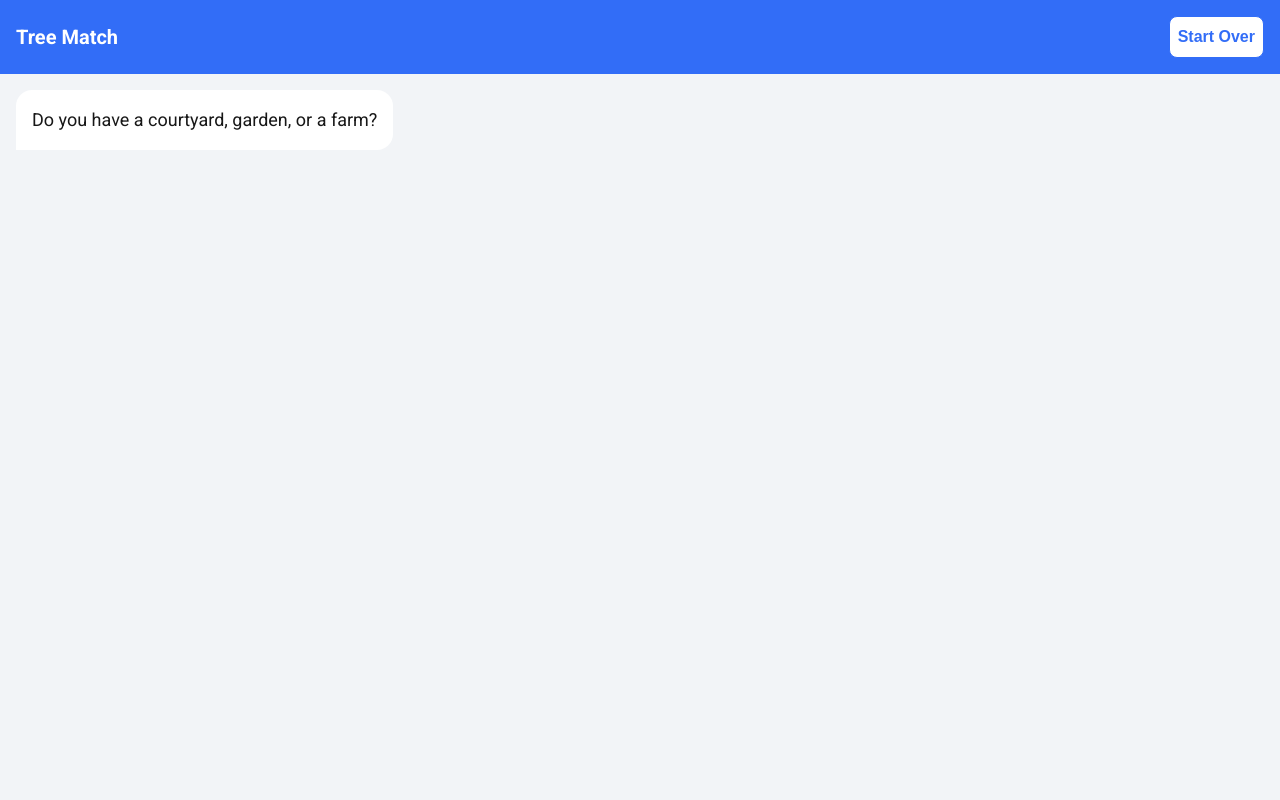
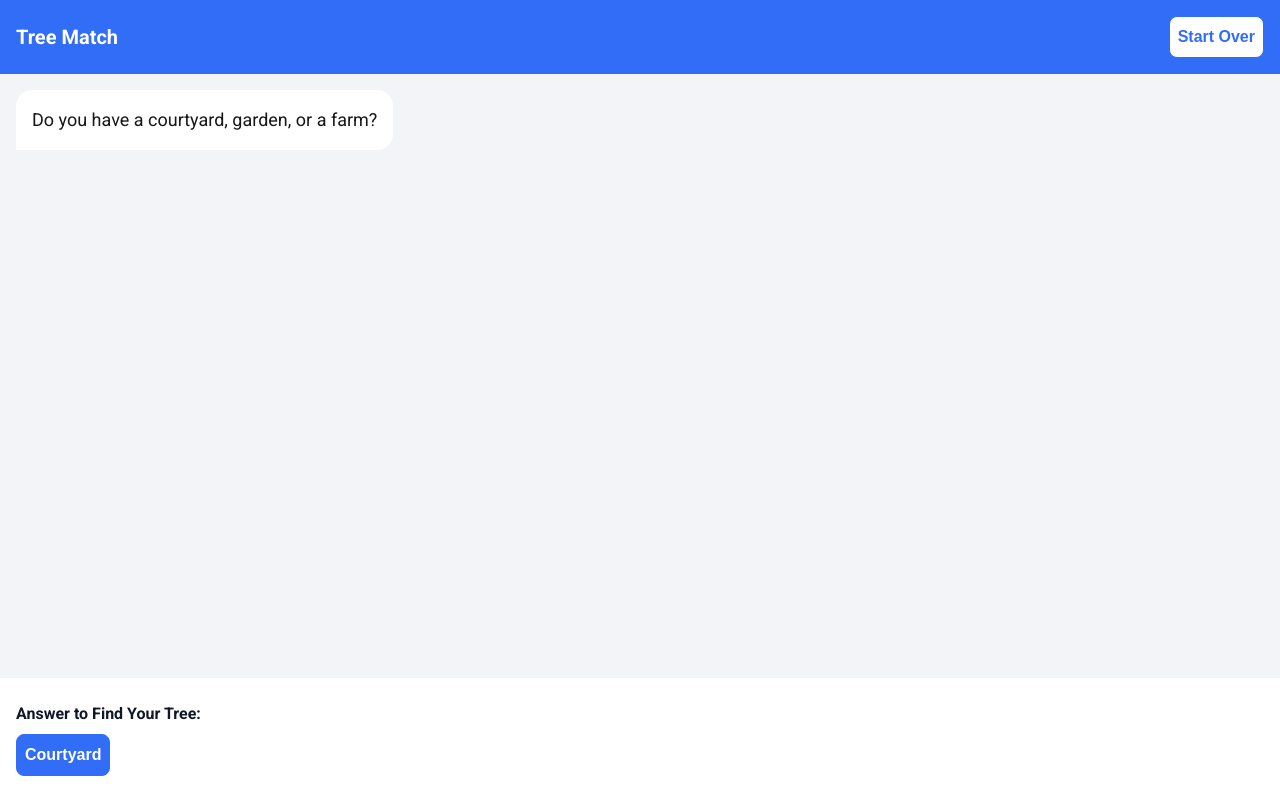
Before and after one commit to mr-kh13/tree-match, a Next.js app: page / in a window 1280 px wide. Built offline with nearby package versions, Linux system fonts and the light colour scheme.

Commit message:
Create initial answers component

```diff
--- a/src/app/page.tsx
+++ b/src/app/page.tsx
@@ -1,6 +1,7 @@
 import { Header } from "@/shared/components/Header";
 import styles from "./page.module.scss";
 import { MessageBubble } from "@/modules/chatbot/components/MessageBubble";
+import Answers from "@/modules/chatbot/components/Answers/Answers";
 
 export default function Home() {
   return (
@@ -11,6 +12,7 @@ export default function Home() {
           Do you have a courtyard, garden, or a farm?
         </MessageBubble>
       </main>
+      <Answers />
     </>
   );
 }
--- /dev/null
+++ b/src/modules/chatbot/components/AnswerItem/AnswerItem.module.scss
@@ -0,0 +1,4 @@
+.answerItem {
+  width: 100%;
+  max-width: fit-content;
+}
--- /dev/null
+++ b/src/modules/chatbot/components/AnswerItem/AnswerItem.tsx
@@ -0,0 +1,15 @@
+import type { ReactNode } from "react";
+import styles from "./AnswerItem.module.scss";
+import { Button, ButtonProps } from "@/shared/components/Button";
+
+interface Props extends Pick<ButtonProps, "onClick"> {
+  children: ReactNode;
+}
+
+export function AnswerItem({ children, onClick }: Props) {
+  return (
+    <Button className={styles.answerItem} color="primary" onClick={onClick}>
+      {children}
+    </Button>
+  );
+}
--- /dev/null
+++ b/src/modules/chatbot/components/AnswerItem/index.ts
@@ -0,0 +1 @@
+export * from './AnswerItem';
--- /dev/null
+++ b/src/modules/chatbot/components/Answers/Answers.module.scss
@@ -0,0 +1,26 @@
+@use "@/shared/styles/colors.scss";
+@use "@/shared/styles/spacing.scss";
+@use "@/shared/styles/typography.scss";
+
+$container-x-padding: spacing.pxToRem(16);
+$container-y-padding: spacing.pxToRem(24);
+
+.container {
+  width: 100%;
+  background-color: #fff;
+  padding: $container-y-padding 0 $container-y-padding $container-x-padding;
+
+  .title {
+    color: colors.color(gray, 900);
+    @include typography.text(semibold, md);
+    margin-bottom: spacing.pxToRem(8);
+  }
+
+  .answersWrapper {
+    width: 100%;
+    display: flex;
+    gap: spacing.pxToRem(16);
+    overflow-x: auto;
+    padding-right: $container-x-padding;
+  }
+}
--- /dev/null
+++ b/src/modules/chatbot/components/Answers/Answers.tsx
@@ -0,0 +1,15 @@
+import styles from "./Answers.module.scss";
+import { AnswerItem } from "../AnswerItem";
+
+export default function Answers() {
+  return (
+    <div className={styles.container}>
+      <p className={styles.title}>Answer to Find Your Tree:</p>
+      <div className={styles.answersWrapper}>
+        <AnswerItem onClick={() => console.log("answer clicked!")}>
+          courtyard
+        </AnswerItem>
+      </div>
+    </div>
+  );
+}
--- /dev/null
+++ b/src/modules/chatbot/components/Answers/index.ts
@@ -0,0 +1 @@
+export * from './Answers';
--- a/src/shared/components/Button/index.ts
+++ b/src/shared/components/Button/index.ts
@@ -1 +1,2 @@
-export * from './Button';
+export * from "./Button";
+export * from "./types";
```
